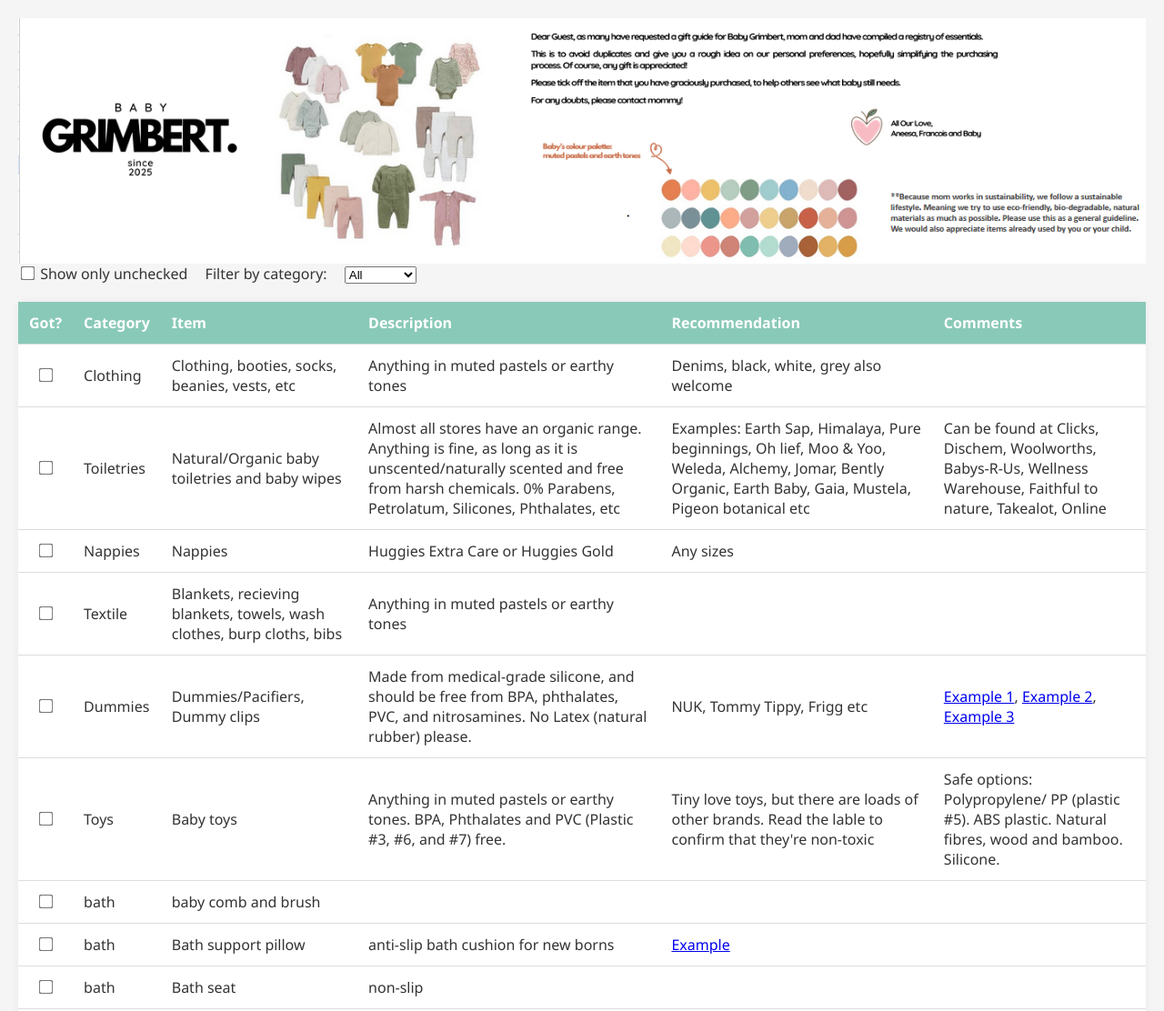
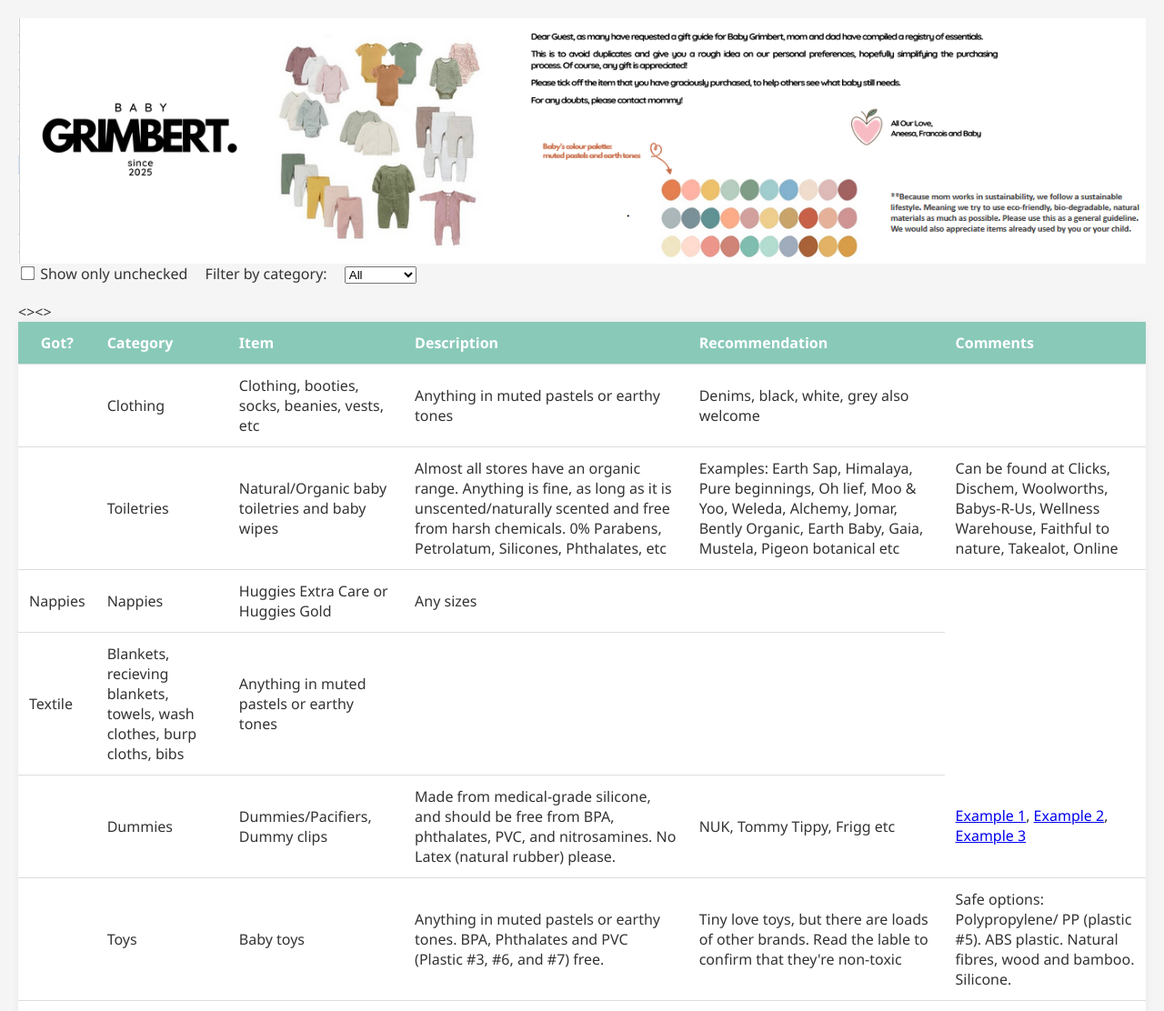
Before and after one commit to ReeveA95/baby-shower-gift-list, a plain HTML site: page index.html in a window 1280 px wide. Shown: the top 1112 px of the page at 91% size. Drawn offline with Linux system fonts and the light colour scheme; no server answers.

Commit message:
Update index.html

```diff
--- a/index.html
+++ b/index.html
@@ -97,12 +97,12 @@
     </tr>
     </thead>
     <tbody id="giftTableBody">
-    <tr><td class="checkbox"><input type="checkbox" data-id="0"></td><td>Clothing</td><td>Clothing, booties, socks, beanies, vests, etc</td><td>Anything in muted pastels or earthy tones</td><td>Denims, black, white, grey also welcome</td><td></td></tr>
-    <tr><td class="checkbox"><input type="checkbox" data-id="1"></td><td>Toiletries</td><td>Natural/Organic baby toiletries and baby wipes</td><td>Almost all stores have an organic range. Anything is fine, as long as it is unscented/naturally scented and free from harsh chemicals. 0% Parabens, Petrolatum, Silicones, Phthalates, etc</td><td>Examples: Earth Sap, Himalaya, Pure beginnings, Oh lief, Moo & Yoo, Weleda, Alchemy, Jomar, Bently Organic, Earth Baby, Gaia, Mustela, Pigeon botanical etc</td><td>Can be found at Clicks, Dischem, Woolworths, Babys-R-Us, Wellness Warehouse, Faithful to nature, Takealot, Online</td></tr>
-    <tr><td class="checkbox"><input type="checkbox" data-id="2"></td><td>Nappies</td><td>Nappies</td><td>Huggies Extra Care or Huggies Gold</td><td>Any sizes</td><td></td></tr>
-    <tr><td class="checkbox"><input type="checkbox" data-id="3"></td><td>Textile</td><td>Blankets, recieving blankets, towels, wash clothes, burp cloths, bibs</td><td>Anything in muted pastels or earthy tones</td><td></td><td></td></tr>
-    <tr><td class="checkbox"><input type="checkbox" data-id="4"></td><td>Dummies</td><td>Dummies/Pacifiers, Dummy clips</td><td>Made from medical-grade silicone, and should be free from BPA, phthalates, PVC, and nitrosamines. No Latex (natural rubber) please.</td><td>NUK, Tommy Tippy, Frigg etc</td><td><a href="https://fedisbest.co.za/product/frigg-daisy-silicone-pacifier-size-1/?attribute_pa_colour=biscuit&utm_source=google&utm_medium=cpc&utm_campaign=21642058994&gad_source=1&gad_campaignid=21642058994&gbraid=0AAAAA-Juh9yhDjY5OrCRZ4aXPMVThhI4d" target="_blank" rel="noopener noreferrer">Example 1</a>, <a href="https://www.tommeetippee.co.za/product/newborn-soother-0-2m-2pk-sage/?utm_source=Google%20Shopping&utm_campaign=Google%20Shopping%20Feed%2008.2022&utm_medium=cpc&utm_term=15924&www.tommeetippeestore.co.za&gad_source=1&gad_campaignid=22278949910&gbraid=0AAAAACoJVHdTm1hAvFNTcFuWrKmP1sL_3" target="_blank" rel="noopener noreferrer">Example 2</a>, <a href="https://www.babiesrus.co.za/nuk-soft-silicone-breastfeeding-soother-0-9-months-red-1198617?gad_source=1&gad_campaignid=17602352627&gbraid=0AAAAACpuWV0w0pSZCwqy4miIf2nxSSuCY" target="_blank" rel="noopener noreferrer">Example 3</a> </td></tr>
-    <tr><td class="checkbox"><input type="checkbox" data-id="5"></td><td>Toys</td><td>Baby toys</td><td>Anything in muted pastels or earthy tones. BPA, Phthalates and PVC (Plastic #3, #6, and #7) free.</td><td>Tiny love toys, but there are loads of other brands. Read the lable to confirm that they're non-toxic</td><td>Safe options: Polypropylene/ PP (plastic #5). ABS plastic. Natural fibres, wood and bamboo. Silicone.</td></tr>
+    <tr><td></td><td>Clothing</td><td>Clothing, booties, socks, beanies, vests, etc</td><td>Anything in muted pastels or earthy tones</td><td>Denims, black, white, grey also welcome</td><td></td></tr>
+    <tr><td></td><td>Toiletries</td><td>Natural/Organic baby toiletries and baby wipes</td><td>Almost all stores have an organic range. Anything is fine, as long as it is unscented/naturally scented and free from harsh chemicals. 0% Parabens, Petrolatum, Silicones, Phthalates, etc</td><td>Examples: Earth Sap, Himalaya, Pure beginnings, Oh lief, Moo & Yoo, Weleda, Alchemy, Jomar, Bently Organic, Earth Baby, Gaia, Mustela, Pigeon botanical etc</td><td>Can be found at Clicks, Dischem, Woolworths, Babys-R-Us, Wellness Warehouse, Faithful to nature, Takealot, Online</td></tr>
+    <tr><></td><td>Nappies</td><td>Nappies</td><td>Huggies Extra Care or Huggies Gold</td><td>Any sizes</td><td></td></tr>
+    <tr><></td><td>Textile</td><td>Blankets, recieving blankets, towels, wash clothes, burp cloths, bibs</td><td>Anything in muted pastels or earthy tones</td><td></td><td></td></tr>
+    <tr><td></td><td>Dummies</td><td>Dummies/Pacifiers, Dummy clips</td><td>Made from medical-grade silicone, and should be free from BPA, phthalates, PVC, and nitrosamines. No Latex (natural rubber) please.</td><td>NUK, Tommy Tippy, Frigg etc</td><td><a href="https://fedisbest.co.za/product/frigg-daisy-silicone-pacifier-size-1/?attribute_pa_colour=biscuit&utm_source=google&utm_medium=cpc&utm_campaign=21642058994&gad_source=1&gad_campaignid=21642058994&gbraid=0AAAAA-Juh9yhDjY5OrCRZ4aXPMVThhI4d" target="_blank" rel="noopener noreferrer">Example 1</a>, <a href="https://www.tommeetippee.co.za/product/newborn-soother-0-2m-2pk-sage/?utm_source=Google%20Shopping&utm_campaign=Google%20Shopping%20Feed%2008.2022&utm_medium=cpc&utm_term=15924&www.tommeetippeestore.co.za&gad_source=1&gad_campaignid=22278949910&gbraid=0AAAAACoJVHdTm1hAvFNTcFuWrKmP1sL_3" target="_blank" rel="noopener noreferrer">Example 2</a>, <a href="https://www.babiesrus.co.za/nuk-soft-silicone-breastfeeding-soother-0-9-months-red-1198617?gad_source=1&gad_campaignid=17602352627&gbraid=0AAAAACpuWV0w0pSZCwqy4miIf2nxSSuCY" target="_blank" rel="noopener noreferrer">Example 3</a> </td></tr>
+    <tr><td></td><td>Toys</td><td>Baby toys</td><td>Anything in muted pastels or earthy tones. BPA, Phthalates and PVC (Plastic #3, #6, and #7) free.</td><td>Tiny love toys, but there are loads of other brands. Read the lable to confirm that they're non-toxic</td><td>Safe options: Polypropylene/ PP (plastic #5). ABS plastic. Natural fibres, wood and bamboo. Silicone.</td></tr>
     <tr><td class="checkbox"><input type="checkbox" data-id="6"></td><td>bath</td><td>baby comb and brush</td><td></td><td></td><td></td></tr>
     <tr><td class="checkbox"><input type="checkbox" data-id="7"></td><td>bath</td><td>Bath support pillow</td><td>anti-slip bath cushion for new borns</td><td><a href="https://www.babiesrus.co.za/microbead-bath-support-white?gad_source=1&gad_campaignid=20739785261&gbraid=0AAAAACpuWV34tRA38uuk2kcGBOI9ZgWuw" target="_blank" rel="noopener noreferrer">Example</a></td><td></td></tr>
     <tr><td class="checkbox"><input type="checkbox" data-id="8"></td><td>bath</td><td>Bath seat</td><td>non-slip</td><td></td><td></td></tr>
```
